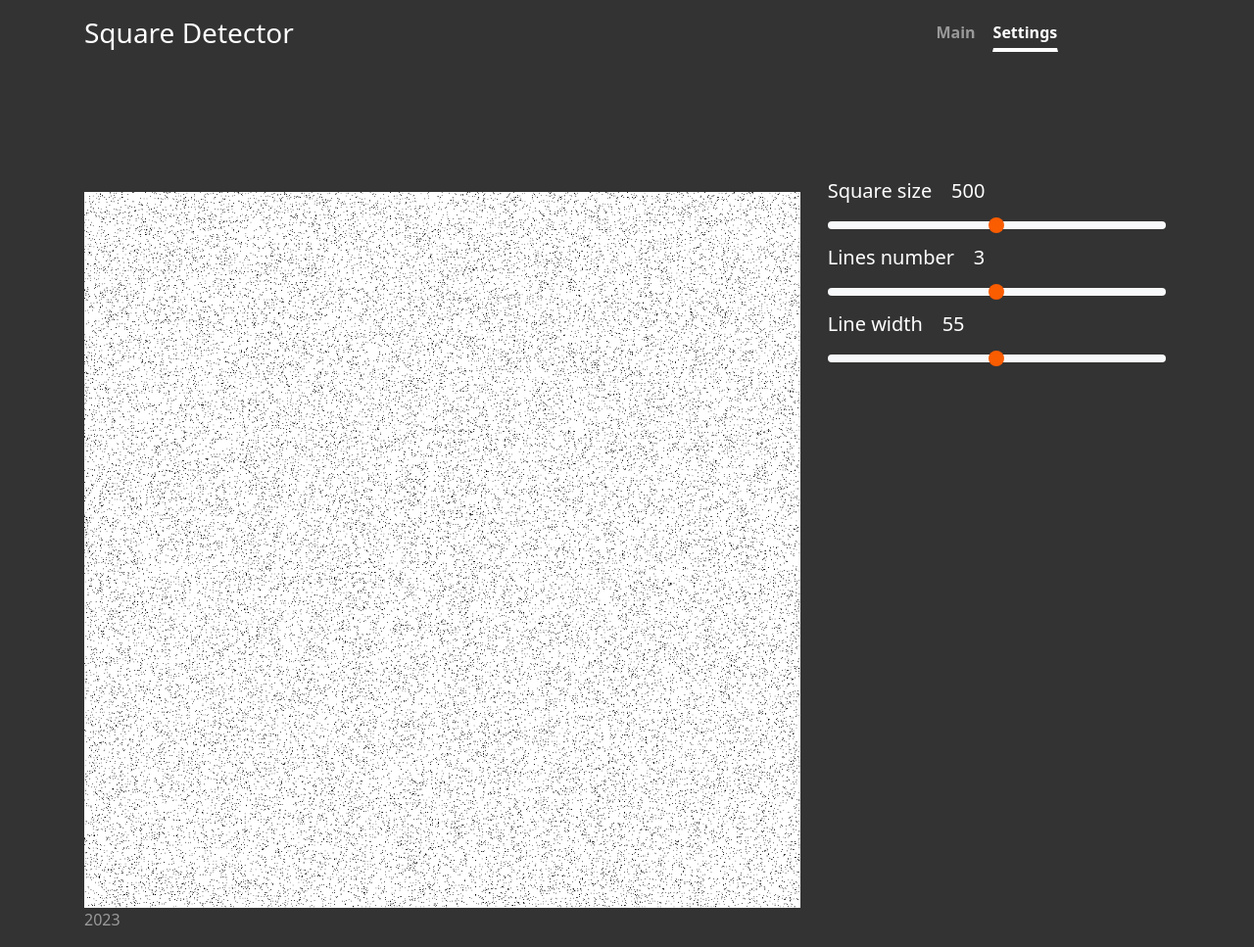
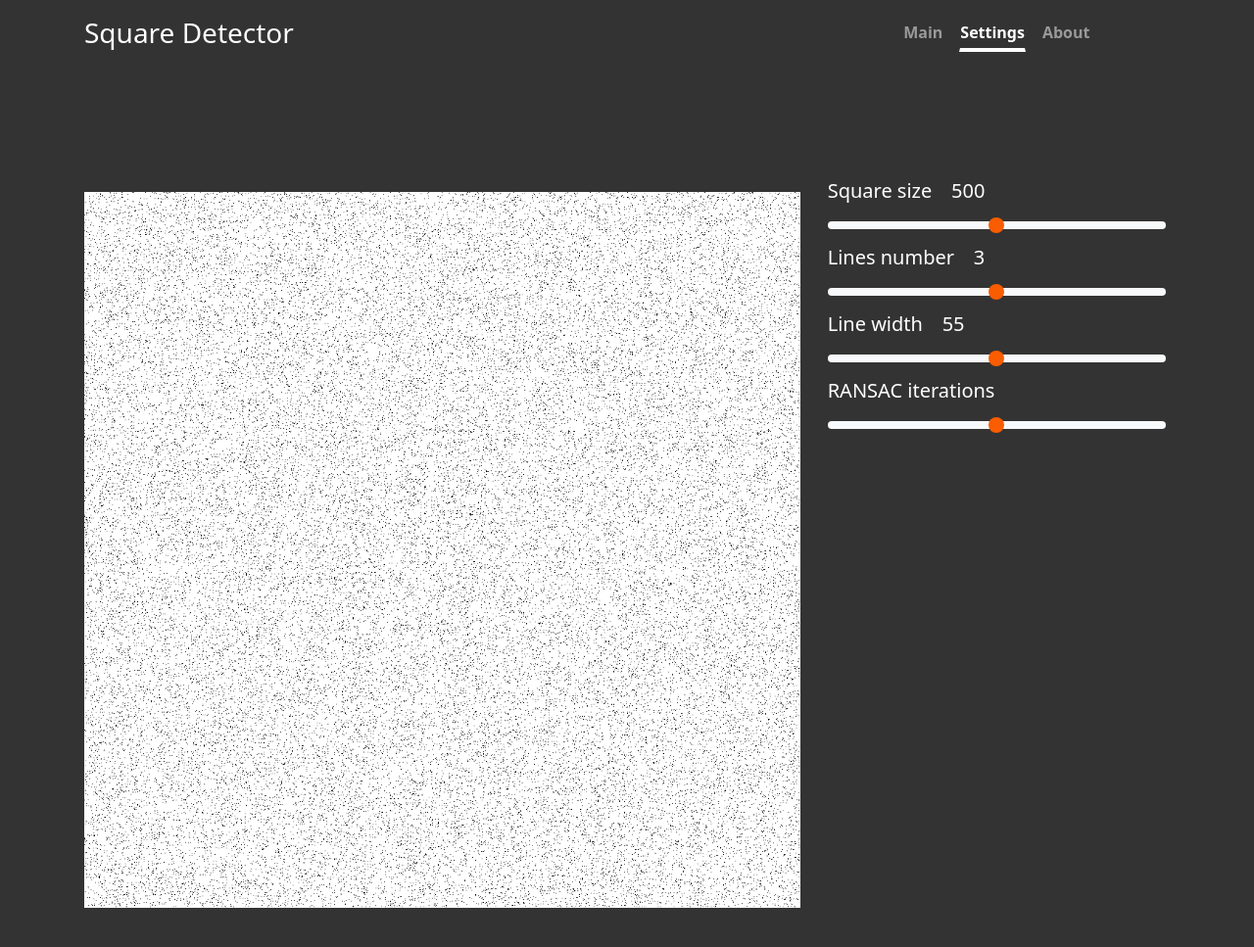
Before and after one commit to duckfish/find_square, a FastAPI app: template templates/index.html in a window 1280 px wide, after a click on "Settings". Shown: the whole page at 98% size. After the commit the page ends 927 px from the top, so only its background shows below. Run offline with FastAPI, Linux system fonts and the light colour scheme; the template is opened without the code that fills it, so the values that code supplies are empty; parts of the project's set-up code (start-up, migrations or seed data) failed here and were passed over; some libraries are stand-ins or nearby versions.

Commit message:
about section

```diff
--- a/templates/index.html
+++ b/templates/index.html
@@ -34,6 +34,10 @@
                             <button class="nav-link" id="nav-settings-tab" data-bs-toggle="tab"
                                 data-bs-target="#nav-settings" type="button" role="tab" aria-controls="nav-settings"
                                 aria-selected="false">Settings
+                            </button>
+                            <button class="nav-link" id="nav-about-tab" data-bs-toggle="tab"
+                                data-bs-target="#nav-about" type="button" role="tab" aria-controls="nav-about"
+                                aria-selected="false">About
                             </button>
                         </div>
                     </nav>
@@ -81,12 +85,31 @@
                             <label for="line-width" class="form-label lead">Line width&nbsp;&nbsp;&nbsp;</label>
                             <span class='lead' id="line-width-indicator"></span>
                             <input type="range" class="form-range" min="10" max="100" id="line-width">
+
+                            <label for="ransac" class="form-label lead">RANSAC iterations&nbsp;&nbsp;&nbsp;</label>
+                            <span class='lead' id="ransac-indicator"></span>
+                            <input type="range" class="form-range" min="100" max="100000" id="ransac">
                         </div>
+                        <div class="tab-pane fade" id="nav-about" role="tabpanel" aria-labelledby="nav-about-tab">
+                            <div class="mt-3">
+                                <p class="lead text-start">
+                                    The app is designed to assess the effectiveness of the RANSAC-based algorithm in identifying shapes that may have unclear or partially defined edges.
+                                </p>
+                                <p class="lead text-start">
+                                    Please note that the quality of detection and processing time may vary depending on factors such as the number of RANSAC iterations and the complexity of the input image.
+                                </p>
+                                <p class="lead text-start">
+                                    If you have questions or feedback, please don't hesitate to reach me out:
+                                    example@example.com
+                                </p>
+                            </div>
+                        </div>
+
                     </div>
                 </div>
         </main>
         <footer class="mastfoot mt-auto">
-            <p>2023</p>
+            <!-- <p>2023</p> -->
         </footer>
 
     </div>
```
